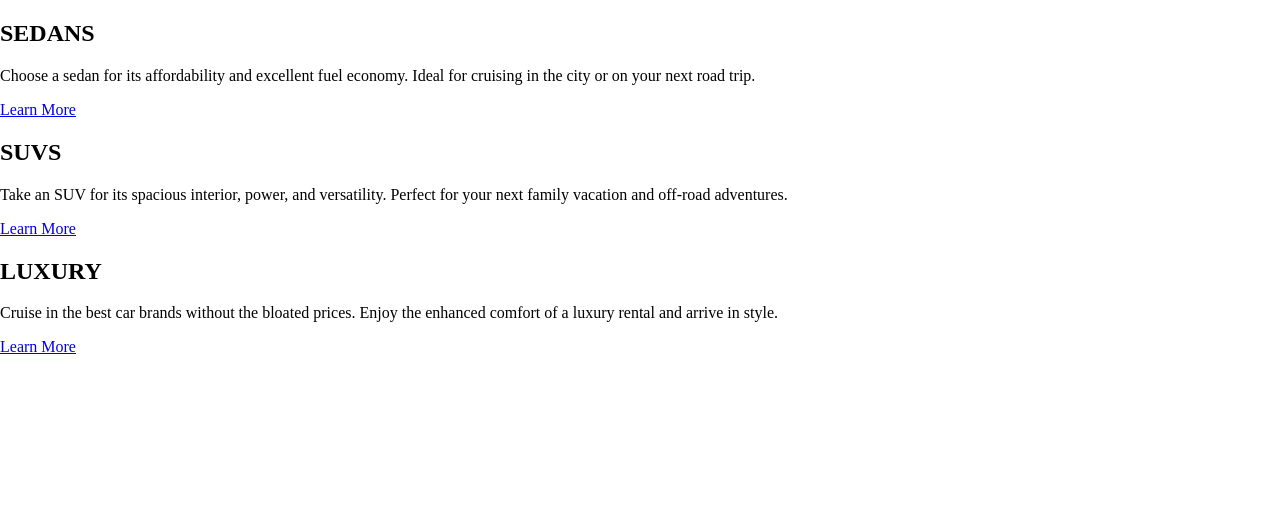
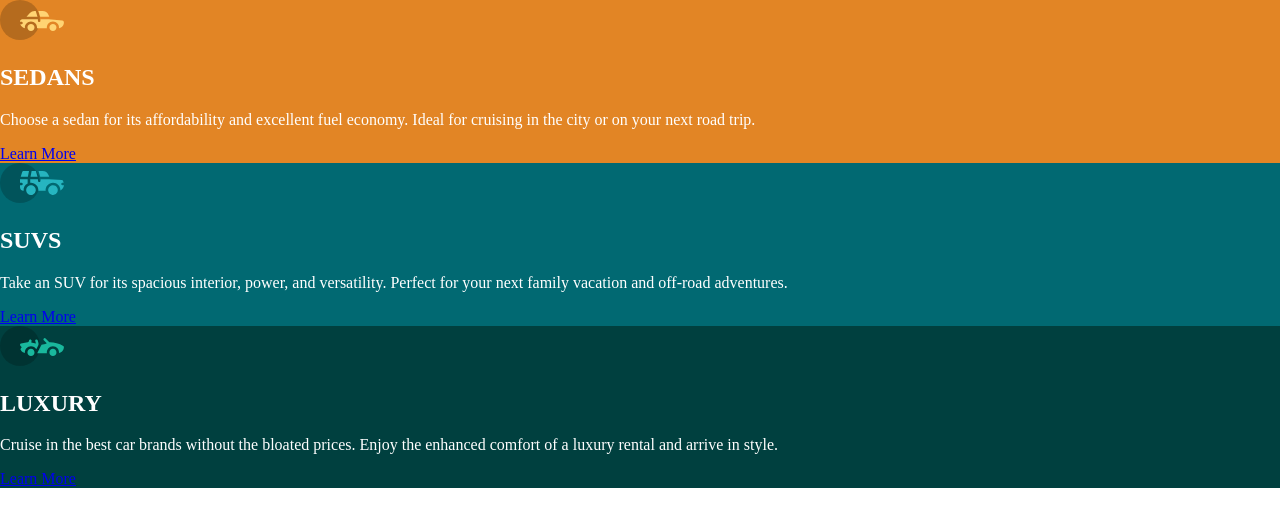
Before and after one commit to catatarelli/202209-w2ch1-catalina-tarelli, a website: page public/3-column-preview-card-component/3-column-preview-card-component.html in a window 1280 px wide. Drawn offline with nearby package versions, Linux system fonts and the light colour scheme; files that its build step writes are made by us from their sources.

Commit message:
Add main styles to preview card component

```diff
--- a/public/3-column-preview-card-component/3-column-preview-card-component.html
+++ b/public/3-column-preview-card-component/3-column-preview-card-component.html
@@ -5,6 +5,10 @@
   <meta charset="UTF-8">
   <meta http-equiv="X-UA-Compatible" content="IE=edge">
   <meta name="viewport" content="width=device-width, initial-scale=1.0">
+  <link rel="preconnect" href="https://fonts.googleapis.com">
+  <link rel="preconnect" href="https://fonts.gstatic.com" crossorigin>
+  <link href="https://fonts.googleapis.com/css2?family=Big+Shoulders+Display:wght@700&family=Lexend+Deca&display=swap"
+    rel="stylesheet">
   <link rel="stylesheet" href="/css/styles.css">
   <link rel="shortcut icon" href="/images/favicon.png" type="image/x-icon">
   <title>3-column preview card component</title>
@@ -12,19 +16,22 @@
 
 <body>
   <main>
-    <section>
+    <section class="card-section card-section--light">
+      <img src="./images/icon-sedans.svg" alt="icon sedan">
       <h2>SEDANS</h2>
       <p>Choose a sedan for its affordability and excellent fuel economy. Ideal for cruising in the city or on your next
         road trip.</p>
       <a href="#">Learn More</a>
     </section>
-    <section>
+    <section class="card-section card-section--medium">
+      <img src="./images/icon-suvs.svg" alt="icon suv">
       <h2>SUVS</h2>
       <p>Take an SUV for its spacious interior, power, and versatility. Perfect for your next family vacation and
         off-road adventures.</p>
       <a href="#">Learn More</a>
     </section>
-    <section>
+    <section class="card-section card-section--dark">
+      <img src="./images/icon-luxury.svg" alt="icon luxury">
       <h2>LUXURY</h2>
       <p>Cruise in the best car brands without the bloated prices. Enjoy the enhanced comfort of a luxury rental and
         arrive in style.</p>
--- a/source/sass/_preview-card-component.scss
+++ b/source/sass/_preview-card-component.scss
@@ -0,0 +1,14 @@
+@use "./variables/variables-preview-card-component";
+
+.card-section {
+  color: #fff;
+  &--light {
+    background-color: variables-preview-card-component.$background-color-light;
+  }
+  &--medium {
+    background-color: variables-preview-card-component.$background-color-medium;
+  }
+  &--dark {
+    background-color: variables-preview-card-component.$background-color-dark;
+  }
+}
--- /dev/null
+++ b/source/sass/variables/_variables-preview-card-component.scss
@@ -0,0 +1,6 @@
+$background-color-light: #e28525;
+$background-color-medium: #016972;
+$background-color-dark: #00403f;
+
+$font-family-main: "Big Shoulders Display", cursive;
+$font-family-secondary: "Lexend Deca", sans-serif;
```
Also changed, not shown: public/3-column-preview-card-component/images/icon-luxury.svg (added), public/3-column-preview-card-component/images/icon-sedans.svg (added), public/3-column-preview-card-component/images/icon-suvs.svg (added).
